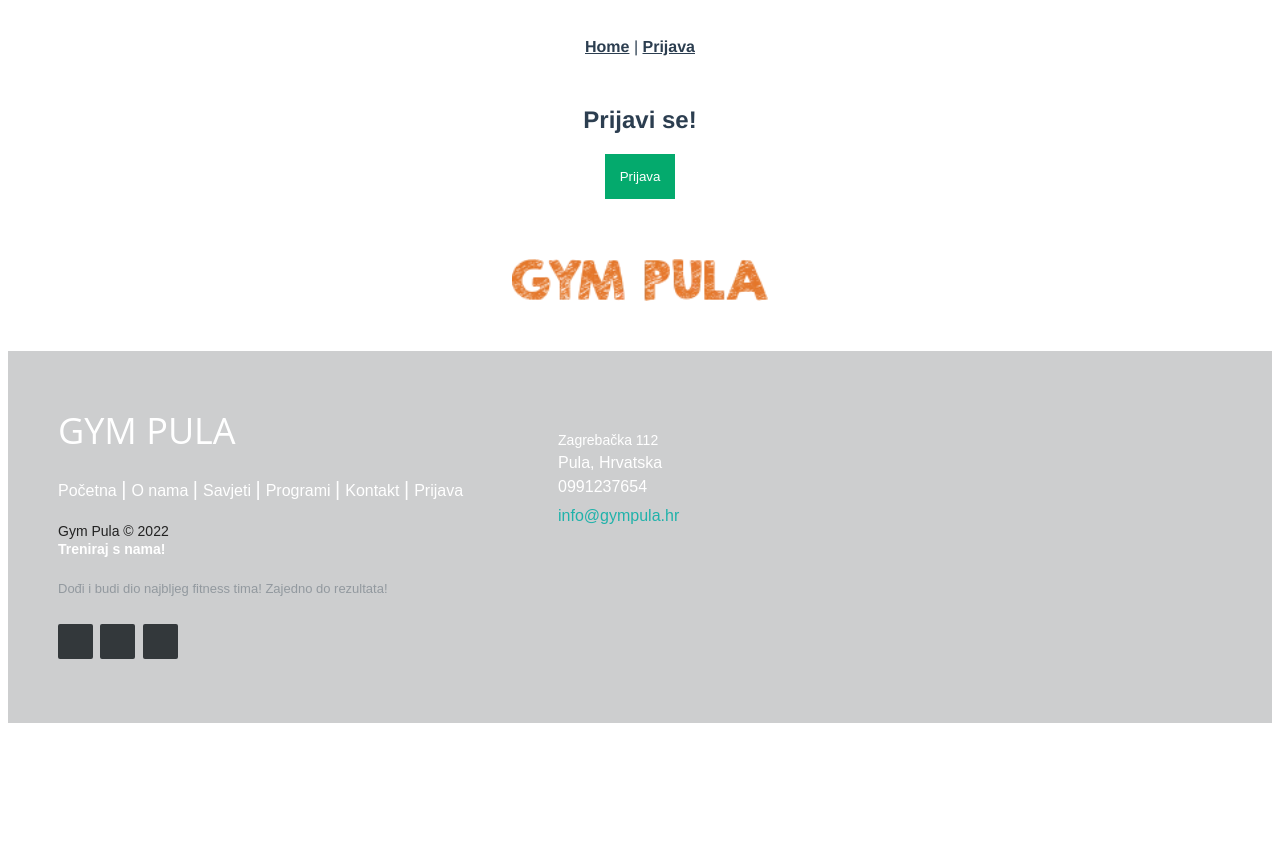
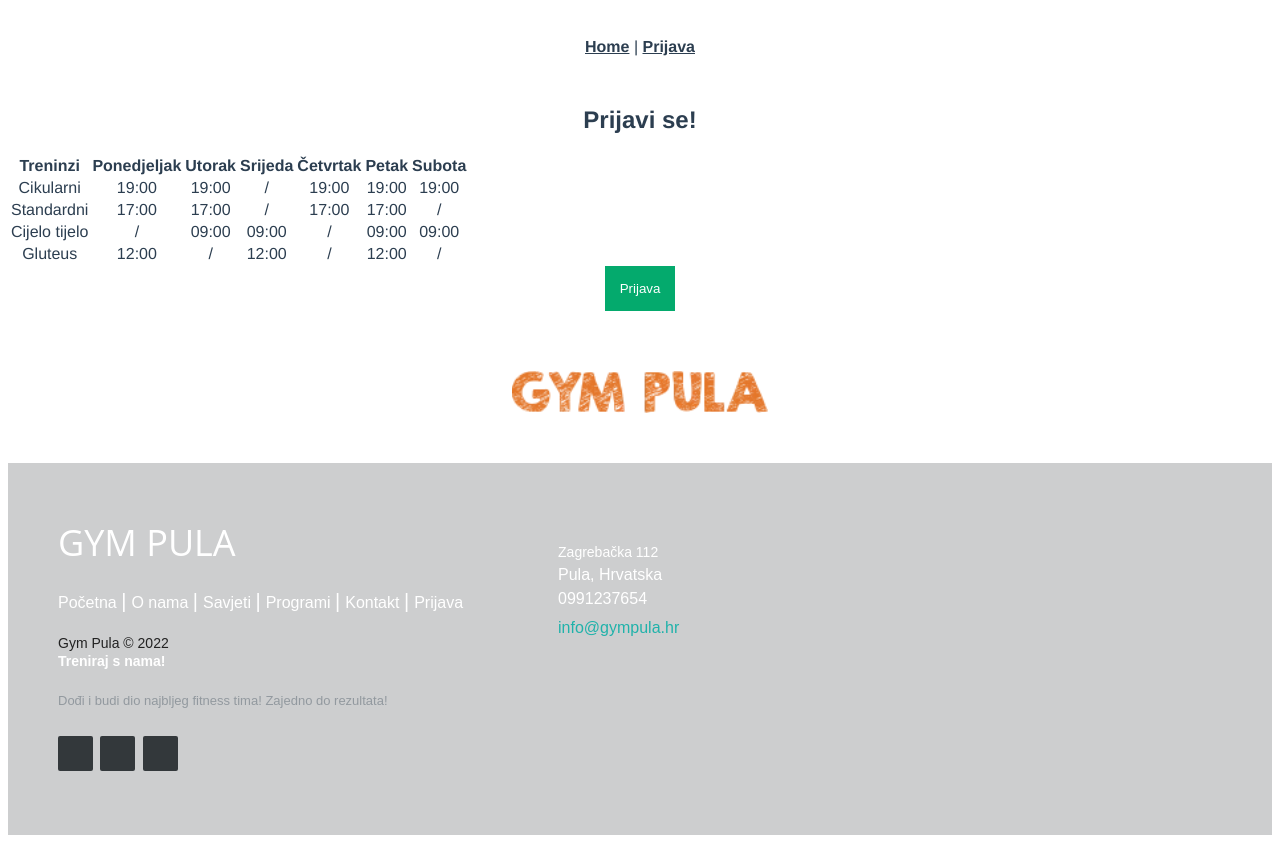
Before and after one commit to Lea45/Gym-Pula, a Vue app: page /Login in a window 1280 px wide. Before the commit the page ends 800 px from the top, so only its background shows below. Built offline with nearby package versions, Linux system fonts and the light colour scheme.

Commit message:
https://github.com/varziclea/lea-kristijan-vue-app-template.git

```diff
--- a/src/views/Login.vue
+++ b/src/views/Login.vue
@@ -2,7 +2,59 @@
   <div class="gumb-content">
     <h2>Prijavi se!</h2>
 
+<!-- ---------------------------------------------------------- Raspored ---------------------------------------------------------------->
 
+<table >
+        <tr>
+          <th>Treninzi</th>
+          <th>Ponedjeljak</th>
+          <th>Utorak</th>
+          <th>Srijeda</th>
+          <th>Četvrtak</th>
+          <th>Petak</th>
+          <th>Subota</th>
+        </tr>
+
+        <tr>
+            <td> Cikularni </td>
+            <td> 19:00 </td>
+            <td> 19:00 </td>
+            <td> / </td>
+            <td> 19:00 </td>
+            <td> 19:00 </td>
+            <td> 19:00 </td>
+        </tr>
+
+        <tr>
+            <td> Standardni </td>
+            <td> 17:00 </td>
+            <td> 17:00 </td>
+            <td> / </td>
+            <td> 17:00 </td>
+            <td> 17:00 </td>
+            <td> / </td>
+        </tr>
+
+        <tr>
+            <td> Cijelo tijelo </td>
+            <td> / </td>
+            <td> 09:00 </td>
+            <td> 09:00 </td>
+            <td> / </td>
+            <td> 09:00 </td>
+            <td> 09:00 </td>
+        </tr>
+
+        <tr>
+            <td> Gluteus </td>
+            <td> 12:00 </td>
+            <td> / </td>
+            <td> 12:00 </td>
+            <td> / </td>
+            <td> 12:00 </td>
+            <td> / </td>
+      </tr>
+    </table>
 
 
     <!-- ---------------------------------------------------------- LOGIN FORM ---------------------------------------------------------------->
```
